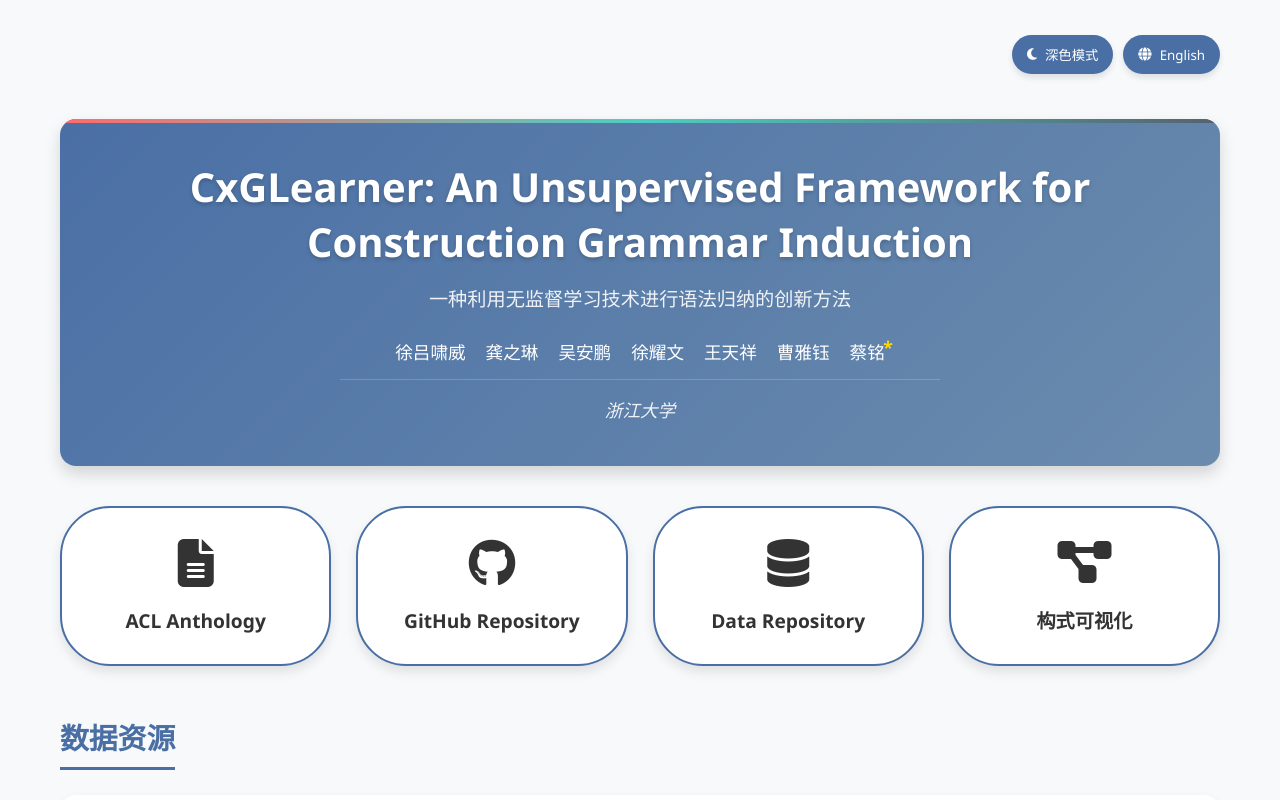
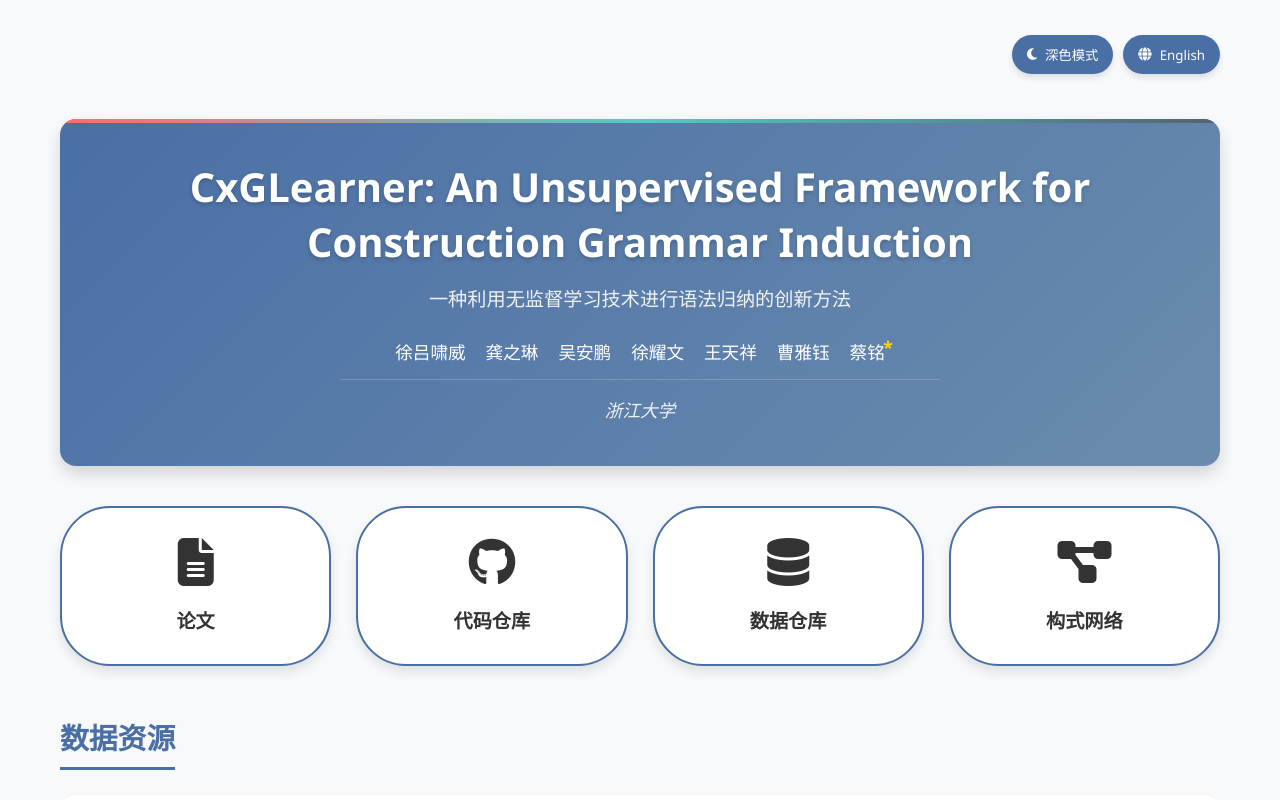
Before and after one commit to CxGrammar/CxGCenter, a plain HTML site: page index.html in a window 1280 px wide. Both pictures are taken after a click on the button "中文". Shown: the top 800 px of the page. Drawn offline with Linux system fonts and the light colour scheme.

Commit message:
Update Translation

```diff
--- a/index.html
+++ b/index.html
@@ -25,8 +25,8 @@
         <!-- Banner Section -->
         <div class="banner">
             <h1>CxGLearner: An Unsupervised Framework for Construction Grammar Induction</h1>
-            <p class="description" data-en="An innovative approach to grammar induction using unsupervised learning techniques"
-               data-zh="一种利用无监督学习技术进行语法归纳的创新方法">
+            <p class="description" data-en="An innovative framework to grammar induction using unsupervised learning techniques"
+               data-zh="基于无监督的语法归纳创新框架">
                 An innovative approach to grammar induction using unsupervised learning techniques
             </p>
 
@@ -50,19 +50,19 @@
         <div class="button-grid">
             <a href="https://aclanthology.org/2024.acl-long.542/" class="resource-btn" target="_blank">
                 <i class="fas fa-file-alt"></i>
-                <span>ACL Anthology</span>
+                <span class="anthology" data-en="ACL Anthology" data-zh="论文">ACL Anthology</span>
             </a>
             <a href="https://github.com/CxGrammar/CxGLearner" class="resource-btn" target="_blank">
                 <i class="fab fa-github"></i>
-                <span>GitHub Repository</span>
+                <span class="coderepository" data-en="Github Repository" data-zh="代码仓库">GitHub Repository</span>
             </a>
             <a href="https://github.com/xlxwalex/CxGCentor" class="resource-btn" target="_blank">
                 <i class="fas fa-database"></i>
-                <span>Data Repository</span>
+                <span class="datarepository" data-en="Data Repository" data-zh="数据仓库">Data Repository</span>
             </a>
             <a href="https://cxg.unillm.top/" class="resource-btn" target="_blank">
                 <i class="fas fa-project-diagram"></i>
-                <span class="constructicon" data-en="Constructicon Visualization" data-zh="构式可视化">Constructicon Visualization</span>
+                <span class="constructicon" data-en="Constructicon Visualization" data-zh="构式网络">Constructicon Visualization</span>
             </a>
         </div>
 
--- a/script.js
+++ b/script.js
@@ -18,7 +18,10 @@ const resources = {
             "Ming Cai": "Ming Cai"
         },
         institution: "Zhejiang University",
-        constructicon: "Constructicon Visualization"
+        constructicon: "Constructicon Visualization",
+        datarepository: "Data Repository",
+        coderepository: "Github Repository",
+        anthology: "ACL Anthology"
     },
     zh: {
         themeText: "深色模式",
@@ -38,7 +41,10 @@ const resources = {
             "Ming Cai": "蔡铭"
         },
         institution: "浙江大学",
-        constructicon: "构式可视化"
+        constructicon: "构式网络",
+        datarepository: "数据仓库",
+        coderepository: "代码仓库",
+        anthology: "论文"
     }
 };
 
@@ -93,9 +99,18 @@ function updateTextContent() {
     // 更新机构信息
     document.querySelector('.institution').textContent = langRes.institution;
 
-    // 更新构式可视化按钮
+    // 更新可视化按钮
     if (document.querySelector('.constructicon')) {
         document.querySelector('.constructicon').textContent = langRes.constructicon;
+    }
+    if (document.querySelector('.datarepository')) {
+        document.querySelector('.datarepository').textContent = langRes.datarepository;
+    }
+    if (document.querySelector('.coderepository')) {
+        document.querySelector('.coderepository').textContent = langRes.coderepository;
+    }
+    if (document.querySelector('.anthology')) {
+        document.querySelector('.anthology').textContent = langRes.anthology;
     }
 
     // 重新渲染JSON数据
```
